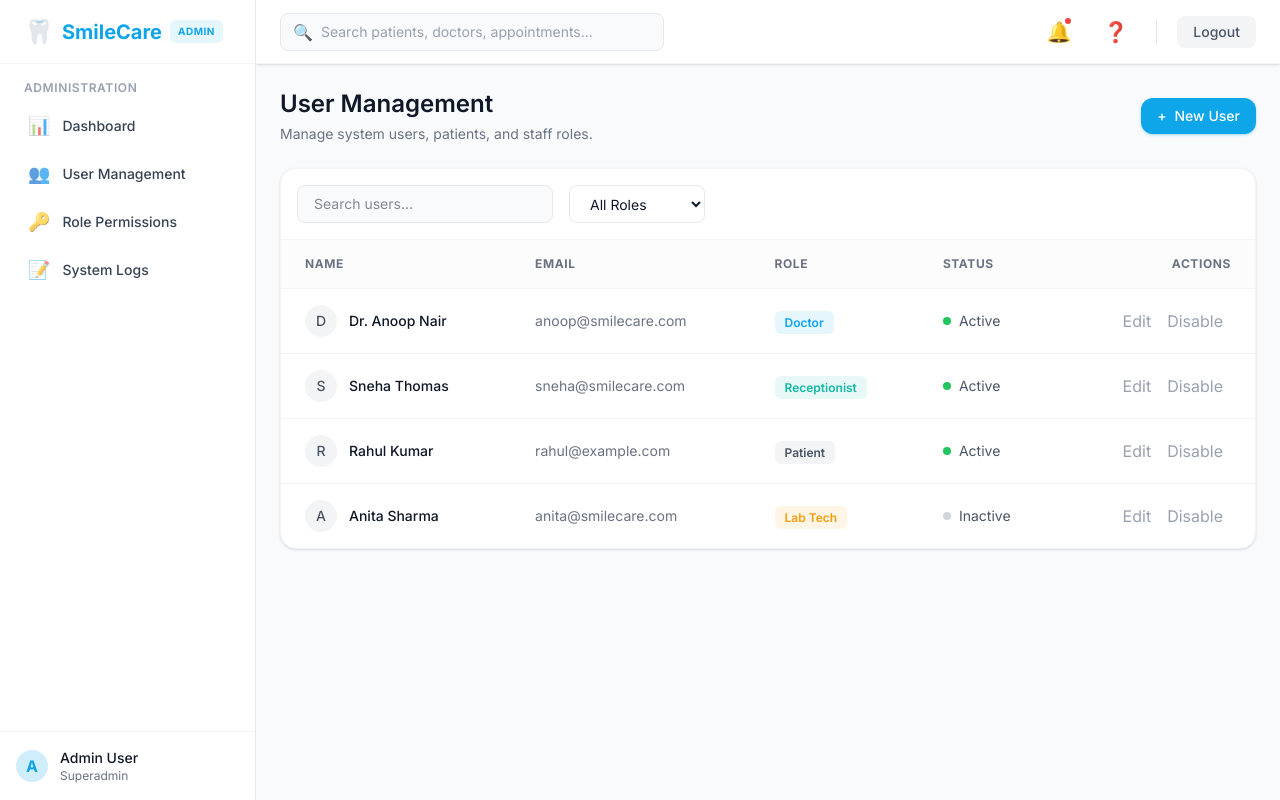
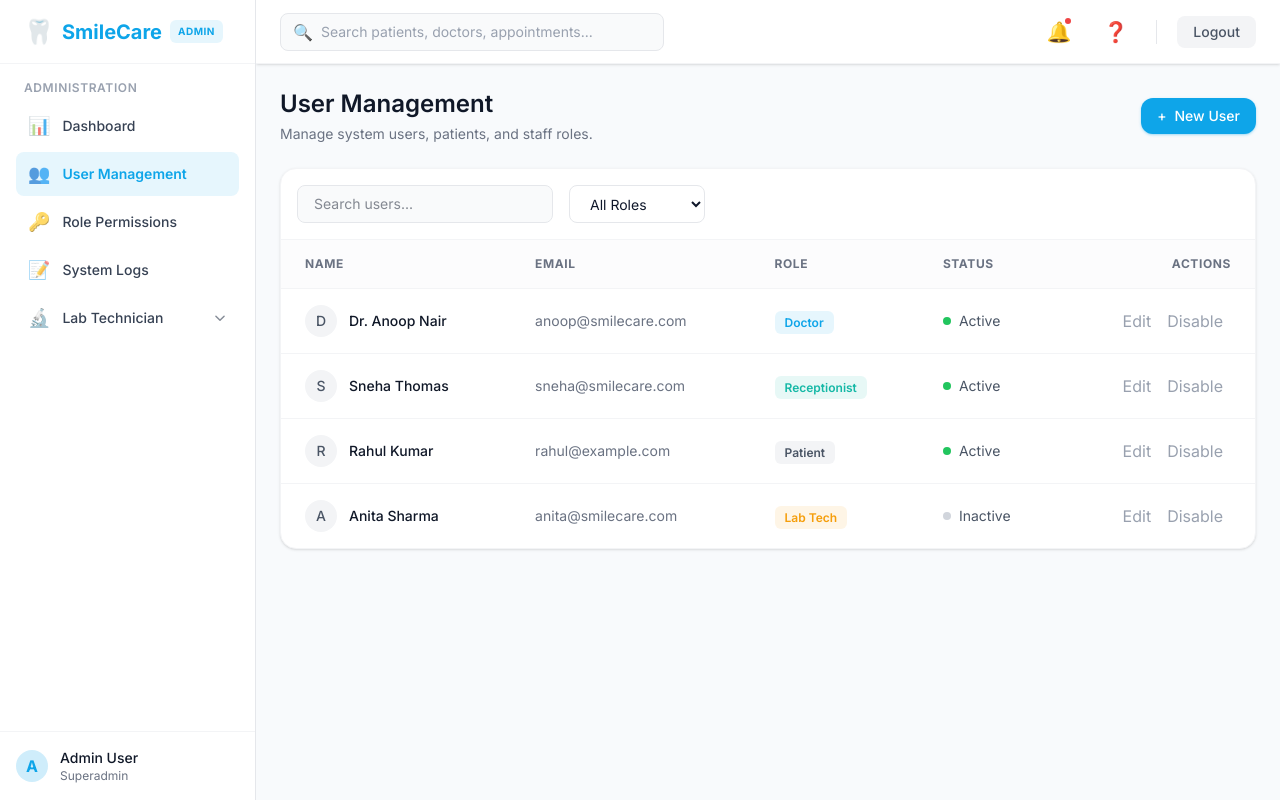
Before and after one commit to marketbytes-devops/dental-management-system, a Next.js app in the folder frontend/: page /admin/users in a window 1280 px wide. Built offline with nearby package versions, Linux system fonts and the light colour scheme.

Commit message:
lab tech side bar

```diff
--- a/frontend/src/components/layout/Sidebar.jsx
+++ b/frontend/src/components/layout/Sidebar.jsx
@@ -1,13 +1,55 @@
+"use client";
+
 import Link from "next/link";
+import { usePathname } from "next/navigation";
+import { useState, useEffect } from "react";
 
 const navItems = [
   { name: "Dashboard", href: "/admin/dashboard", icon: "📊" },
   { name: "User Management", href: "/admin/users", icon: "👥" },
   { name: "Role Permissions", href: "/admin/roles", icon: "🔑" },
   { name: "System Logs", href: "/admin/logs", icon: "📝" },
+  {
+    name: "Lab Technician",
+    icon: "🔬",
+    subItems: [
+      { name: "Dashboard", href: "/admin/labtechnicians/dashboard", icon: "📊" },
+      { name: "Lab Orders", href: "/admin/labtechnicians/orders", icon: "📋" },
+      { name: "Case Tracking", href: "/admin/labtechnicians/case-tracking", icon: "🔍" },
+      { name: "CAD Design", href: "/admin/labtechnicians/cad-design", icon: "💻" },
+      { name: "Production", href: "/admin/labtechnicians/production", icon: "🏗️" },
+      { name: "Quality Control", href: "/admin/labtechnicians/quality-control", icon: "✅" },
+      { name: "Dispatch", href: "/admin/labtechnicians/dispatch", icon: "🚚" },
+      { name: "Invoices", href: "/admin/labtechnicians/invoices", icon: "💵" },
+      { name: "Warranty", href: "/admin/labtechnicians/warranty", icon: "🛡️" },
+      { name: "Reports", href: "/admin/labtechnicians/reports", icon: "📈" },
+      { name: "Notifications", href: "/admin/labtechnicians/notifications", icon: "🔔" },
+      { name: "Settings", href: "/admin/labtechnicians/settings", icon: "⚙️" },
+    ],
+  },
 ];
 
 export default function Sidebar() {
+  const pathname = usePathname();
+  const [openDropdowns, setOpenDropdowns] = useState({});
+
+  useEffect(() => {
+    if (pathname) {
+      navItems.forEach((item) => {
+        if (item.subItems) {
+          const hasActiveSub = item.subItems.some((sub) => pathname === sub.href);
+          if (hasActiveSub) {
+            setOpenDropdowns((prev) => ({ ...prev, [item.name]: true }));
+          }
+        }
+      });
+    }
+  }, [pathname]);
+
+  const toggleDropdown = (name) => {
+    setOpenDropdowns((prev) => ({ ...prev, [name]: !prev[name] }));
+  };
+
   return (
     <div className="w-64 bg-white border-r border-gray-200 flex flex-col h-full shadow-sm">
       <div className="h-16 flex items-center px-6 border-b border-gray-100">
@@ -22,17 +64,87 @@ export default function Sidebar() {
         <div className="px-4 mb-4">
           <p className="text-xs font-semibold text-gray-400 uppercase tracking-wider mb-2 px-2">Administration</p>
           <ul className="space-y-1">
-            {navItems.map((item) => (
+            {navItems.map((item) => {
+              const hasSubItems = !!item.subItems;
+              const isOpen = !!openDropdowns[item.name];
+              const isActive =
+                pathname === item.href ||
+                (hasSubItems && item.subItems.some((sub) => pathname === sub.href));
+
+              if (hasSubItems) {
+                return (
+                  <li key={item.name} className="flex flex-col">
+                    <button
+                      onClick={() => toggleDropdown(item.name)}
+                      className={`flex items-center justify-between w-full px-3 py-2 text-sm font-medium rounded-lg transition-colors group cursor-pointer outline-none ${
+                        isActive
+                          ? "bg-primary/10 text-primary font-semibold"
+                          : "text-gray-700 hover:bg-primary/5 hover:text-primary"
+                      }`}
+                    >
+                      <div className="flex items-center">
+                        <span className="mr-3 text-lg opacity-70 group-hover:opacity-100">{item.icon}</span>
+                        {item.name}
+                      </div>
+                      <svg
+                        className={`w-3.5 h-3.5 opacity-60 group-hover:opacity-100 transition-transform duration-200 ${
+                          isOpen ? "transform rotate-180" : ""
+                        }`}
+                        fill="none"
+                        viewBox="0 0 24 24"
+                        stroke="currentColor"
+                        strokeWidth="2.5"
+                      >
+                        <path strokeLinecap="round" strokeLinejoin="round" d="M19 9l-7 7-7-7" />
+                      </svg>
+                    </button>
+
+                    <div
+                      className={`overflow-hidden transition-all duration-300 ease-in-out ${
+                        isOpen ? "max-h-[500px] opacity-100 mt-1" : "max-h-0 opacity-0 pointer-events-none"
+                      }`}
+                    >
+                      <ul className="pl-4 space-y-1 border-l-2 border-gray-100 ml-5">
+                        {item.subItems.map((subItem) => {
+                          const isSubActive = pathname === subItem.href;
+                          return (
+                            <li key={subItem.name}>
+                              <Link
+                                href={subItem.href}
+                                className={`flex items-center px-3 py-1.5 text-xs font-medium rounded-lg transition-colors group ${
+                                  isSubActive
+                                    ? "bg-primary/5 text-primary font-semibold"
+                                    : "text-gray-600 hover:bg-primary/5 hover:text-primary"
+                                }`}
+                              >
+                                <span className="mr-2.5 text-sm opacity-70 group-hover:opacity-100">{subItem.icon}</span>
+                                {subItem.name}
+                              </Link>
+                            </li>
+                          );
+                        })}
+                      </ul>
+                    </div>
+                  </li>
+                );
+              }
+
+              return (
                 <li key={item.name}>
                   <Link
                     href={item.href}
-                  className="flex items-center px-3 py-2 text-sm font-medium text-gray-700 rounded-lg hover:bg-primary/5 hover:text-primary transition-colors group"
+                    className={`flex items-center px-3 py-2 text-sm font-medium rounded-lg transition-colors group ${
+                      isActive
+                        ? "bg-primary/10 text-primary font-semibold"
+                        : "text-gray-700 hover:bg-primary/5 hover:text-primary"
+                    }`}
                   >
                     <span className="mr-3 text-lg opacity-70 group-hover:opacity-100">{item.icon}</span>
                     {item.name}
                   </Link>
                 </li>
-            ))}
+              );
+            })}
           </ul>
         </div>
       </nav>
```
Lines whose indentation alone changed are shown as unchanged.
